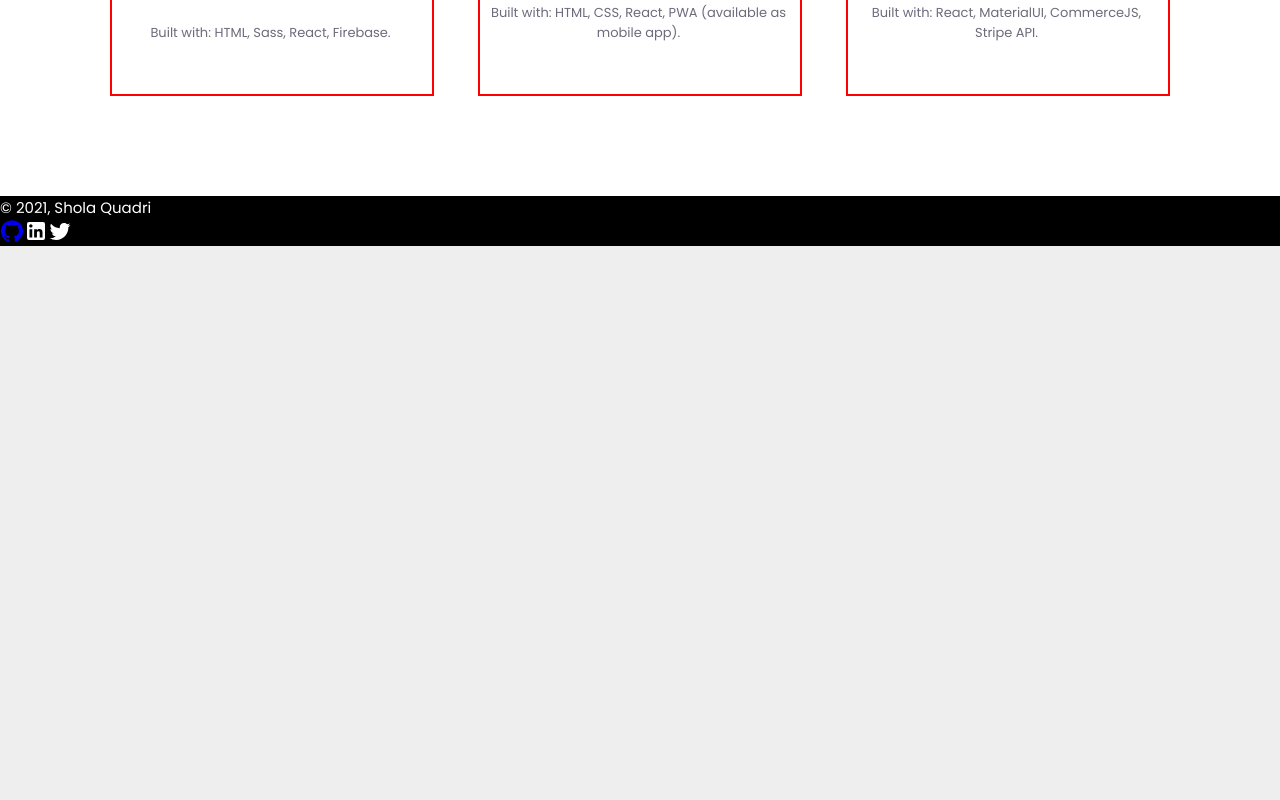
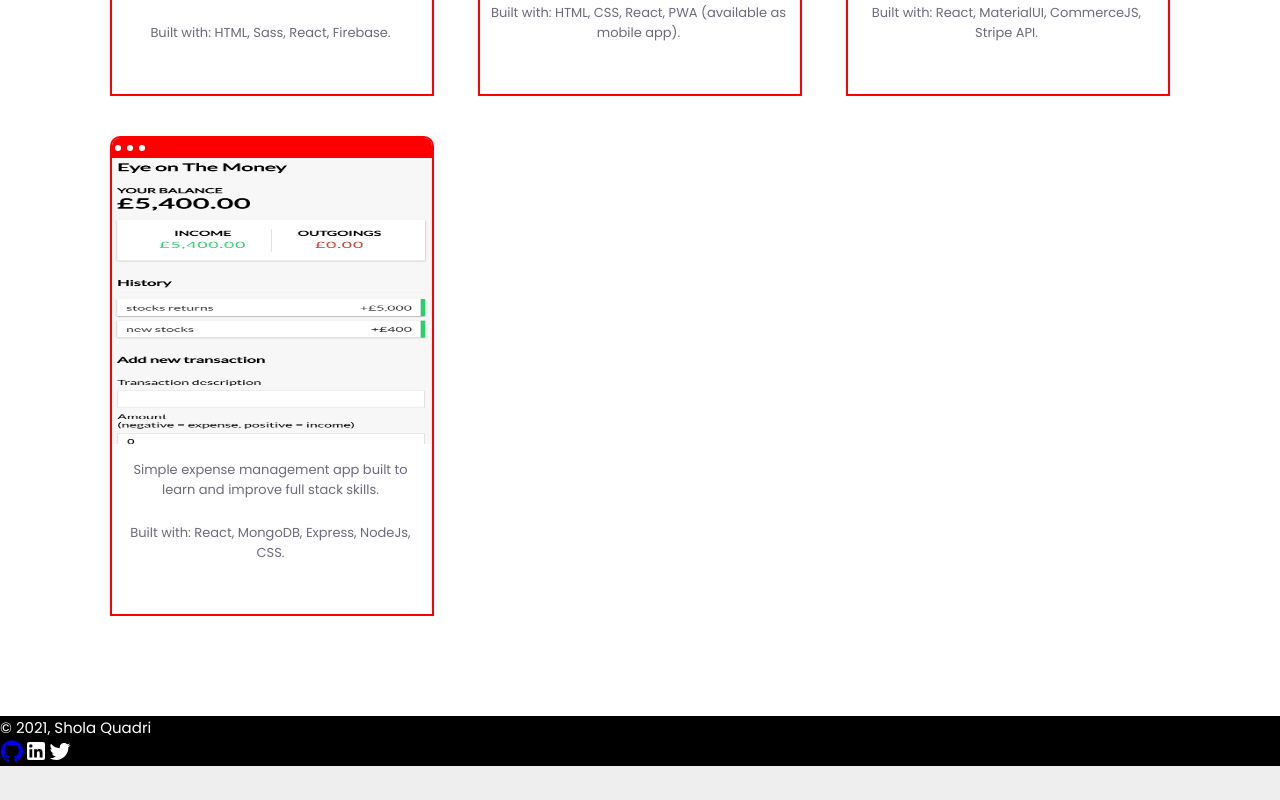
Before and after one commit to codewurld/my-portfolio-site, a React (Create React App) app: page /portfolio in a window 1280 px wide. Shown: the part 598-1398 px from the top of the page. Built offline with nearby package versions, Linux system fonts and the light colour scheme.

Commit message:
removed env from codebase on github

```diff
--- a/src/components/newportfoliolist/newportfoliolist.css
+++ b/src/components/newportfoliolist/newportfoliolist.css
@@ -1,3 +1,5 @@
+
+
 .portfolio-list{
     padding: 50px 100px;
     display: flex;
@@ -5,7 +7,8 @@
     align-items: center;
     text-align: center;
     margin-top: 70px;
-    /* height: 100vh; */
+    min-height: 100vh;
+    overflow: scroll;
 }
 
 .portfolio-listText{
--- a/src/data.js
+++ b/src/data.js
@@ -36,12 +36,17 @@ export const portfolioList = [
         tools: "React, MaterialUI, CommerceJS, Stripe API.",
         link: "https://nomads-test-store.netlify.app/"
     },
-    // {
-    //     id: 4,
-    //     title: "Web Relax App",
-    //     img: "https://cdn.dribbble.com/users/2264844/screenshots/15463998/media/d85e92a332c41094f68e1f716884f7ce.jpg?compress=1&resize=1200x900",
-    //     link: "https://schoolofcode.github.io/w15_collaborative-react-project-fitness-app/"
-    // },
+    {
+        id: 4,
+        title: "Eye on The Money",
+        img: "./assets/eye-on-the-money.png",
+        description: "Simple expense management app built to learn and improve full stack skills.",
+        tools: "React, MongoDB, Express, NodeJs, CSS.",
+        link: "https://eye-on-the-money.herokuapp.com/"
+    },
+
+
+
     // {
     //     id: 5,
     //     title: "Web Design",
```
Also changed, not shown: public/assets/eye-on-the-money.png (added), 1 other file (tests, documents, lock files or other folders).
